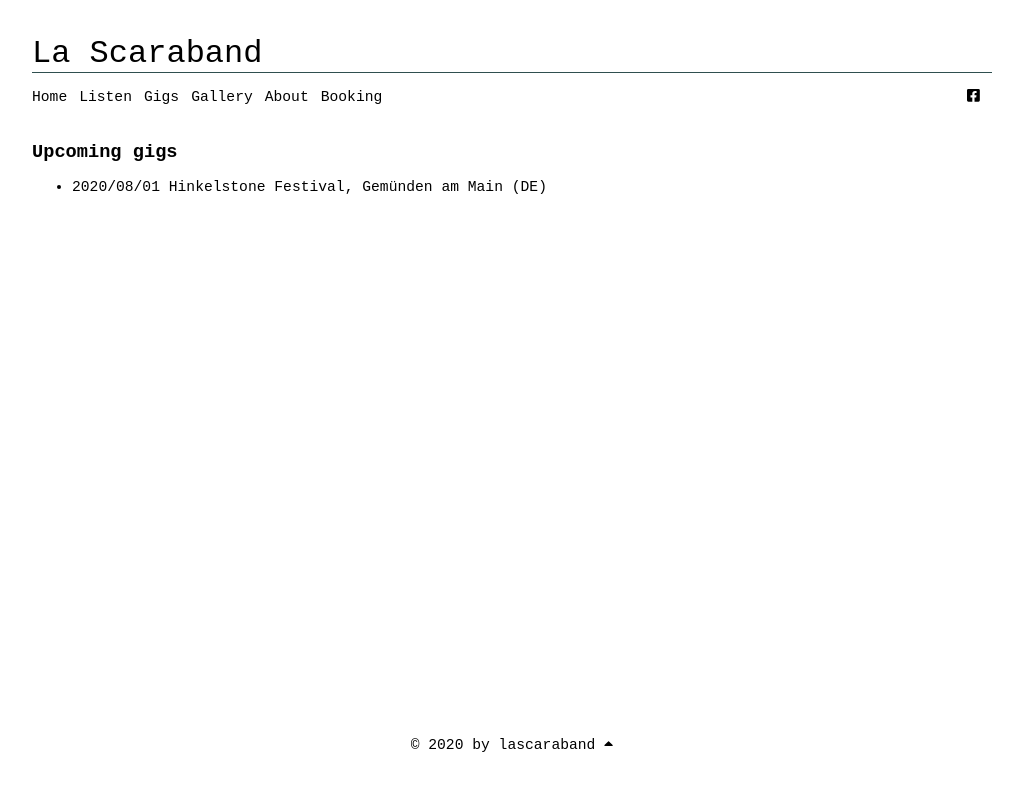
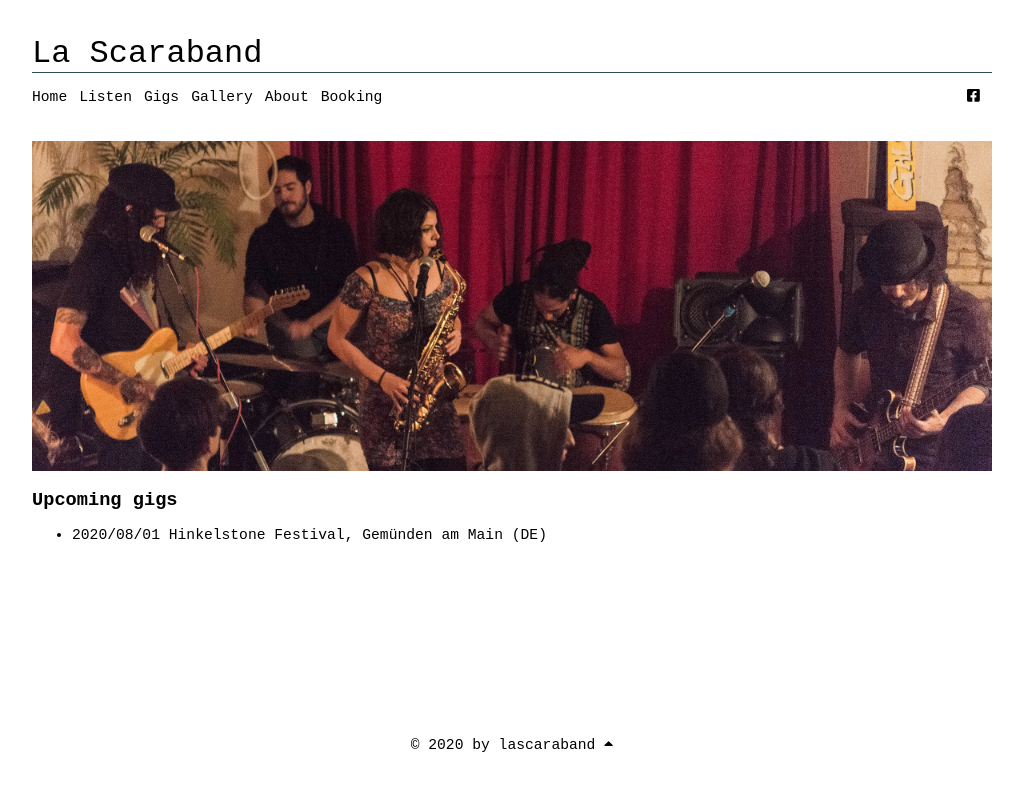
Before and after one commit to ynnckth/lascaraband.ch, a React (Create React App) app in the folder frontend/: page /gigs in a window 1280 px wide. Shown: the top 790 px of the page, without its empty margins (128-1151 px from the left). Built offline with nearby package versions, Linux system fonts and the light colour scheme.

Commit message:
Add image to home page

```diff
--- a/frontend/src/components/Home/Home.css
+++ b/frontend/src/components/Home/Home.css
@@ -1,3 +1,7 @@
+.home-image {
+    width: 100%;
+}
+
 .instagram-feed {
     margin-top: 15px;
 }
--- a/frontend/src/components/Home/Home.tsx
+++ b/frontend/src/components/Home/Home.tsx
@@ -1,11 +1,14 @@
 import React from 'react';
 import './Home.css';
 import Gigs from '../Gigs/Gigs';
+import titleImage from '../../assets/images/18402279_1437491599651645_3253204915988598215_o.jpg';
 
 
 const Home: React.FC = () => {
   return (
     <div className="home">
+      <img src={titleImage} className="home-image" alt="home" />
+
       <Gigs showPastGigs={false}/>
 
       <div className="instagram-feed">
```
Also changed, not shown: frontend/src/assets/images/18402279_1437491599651645_3253204915988598215_o.jpg (added).
